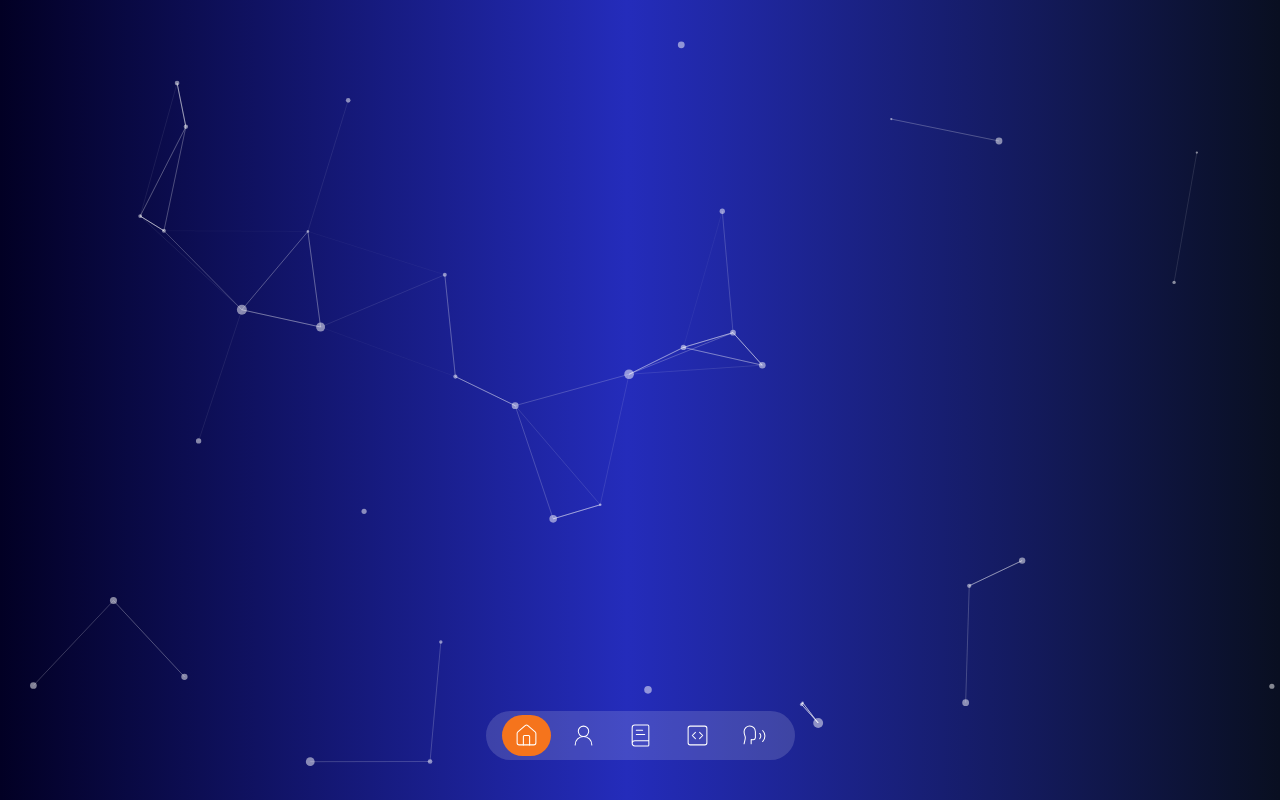
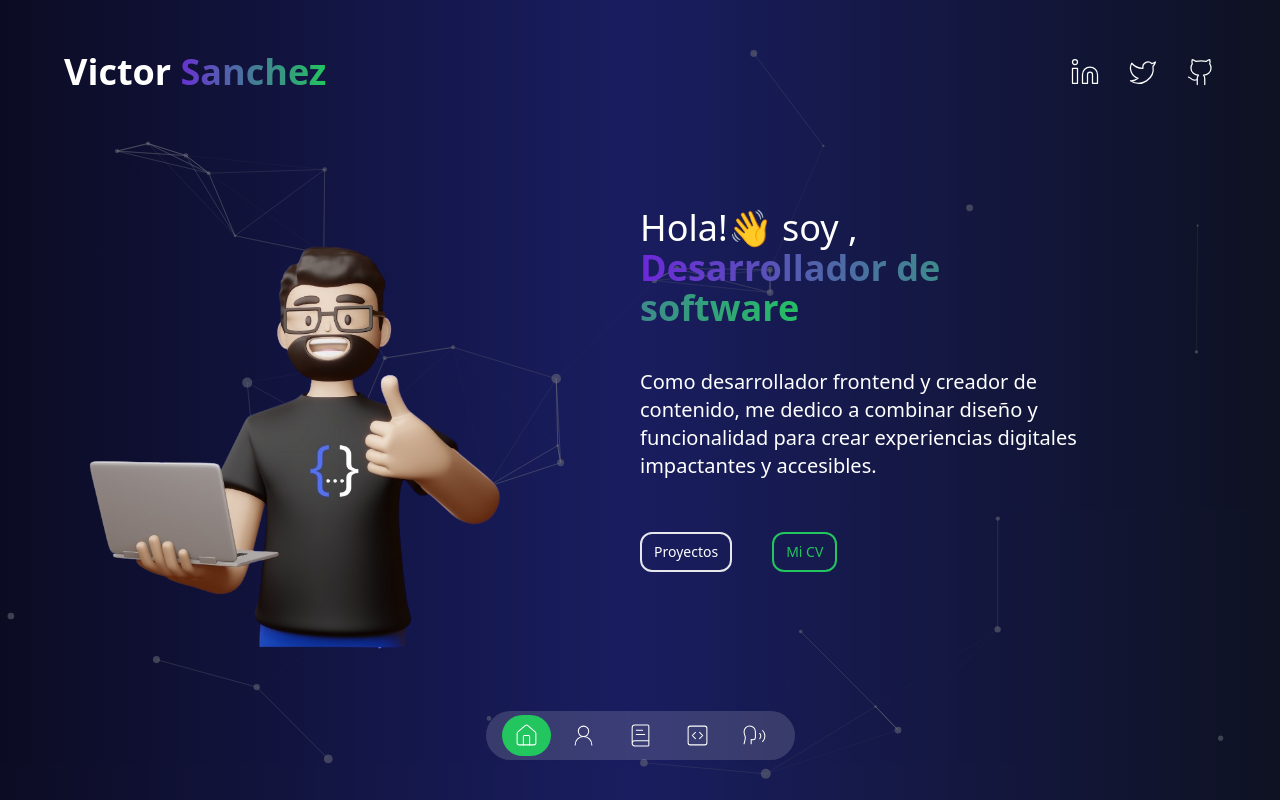
Before and after one commit to VictorDev1986/Victor_portafolio, a Next.js app: page / in a window 1280 px wide. Built offline with nearby package versions, Linux system fonts and the light colour scheme.

Commit message:
Creacion de componente introduction

```diff
--- a/app/layout.tsx
+++ b/app/layout.tsx
@@ -2,6 +2,7 @@ import type { Metadata } from "next";
 import { Geist, Geist_Mono } from "next/font/google";
 import Navbar from "@/components/navbar";
 import "./globals.css";
+import Header from "@/components/header";
 
 const geistSans = Geist({
     variable: "--font-geist-sans",
@@ -28,7 +29,8 @@ export default function RootLayout({
             <body
                 className={`${geistSans.variable}
          ${geistMono.variable} antialiased`}
-            > <Navbar />
+            >   <Navbar />
+                <Header />
                 {children}
             </body>
         </html>
--- a/app/page.tsx
+++ b/app/page.tsx
@@ -1,6 +1,7 @@
 "use client"
 
 import { CoverParticles } from "@/components/cover-particles";
+import Introduction from "@/components/introduction";
 import TransitionPage from "@/components/transition-page";
 
 export default function Home() {
@@ -9,6 +10,7 @@ export default function Home() {
             <TransitionPage />
             <div className="flex min-h-[100vh] h-full bg-no-repeat bg-gradient-cover">
                 <CoverParticles />
+                <Introduction />
             </div>
         </main>
     );
--- a/components/header.tsx
+++ b/components/header.tsx
@@ -12,7 +12,7 @@ const Header = () => {
                     <Link href='/'>
                         <h1 className="my-3 text-4xl font-bold text-center md:text-left">
                             Victor
-                            <span className="text-secondary"> Sanchez</span>
+                            <span className="bg-gradient-to-r from-violet-700 via to-green-500 bg-clip-text text-transparent"> Sanchez</span>
                         </h1>
                     </Link>
                     <div className="flex items-center justify-center gap-7">
@@ -21,7 +21,7 @@ const Header = () => {
                                 key={id}
                                 href={src}
                                 target="_blank"
-                                className="transition-all duration-300 hover:text-secondary"
+                                className="transition-all duration-300 hover:green-500 cursor-pointer"
                             >
                                 {logo}
                             </Link>
--- /dev/null
+++ b/components/introduction.tsx
@@ -0,0 +1,44 @@
+import Image from "next/image";
+import { TypeAnimation } from 'react-type-animation';
+
+const Introduction = () => {
+    return (
+        <div className="z-20 w-full bg-darkBg/60">
+            <div className="z-20 grid items-center h-full p-6 py-20 md:py-0 md:grid-cols-2">
+                <Image src="/Victor.png" priority width="600" height="600" alt="Avatar" />
+                <div className="flex flex-col justify-center max-w-md">
+                    <h1 className="mb-5 text-2xl leading-tight text-center md:text-left md:text-4xl md:mb-10">Hola!👋 soy , <br />
+                        <TypeAnimation
+                            sequence={[
+                                'Desarrollador de software',
+                                1000,
+                                'Desarrollador Full Stack',
+                                1000,
+                            ]}
+                            wrapper="span"
+                            speed={50}
+                            repeat={Infinity}
+                            className="font-bold bg-gradient-to-r from-violet-700 via to-green-500 bg-clip-text text-transparent"
+                        />
+                    </h1>
+
+                    <p className="mx-auto mb-2 text-sm md:text-xl md:mx-0 md:mb-8">
+                        Como desarrollador frontend y creador de contenido, me dedico a combinar diseño y funcionalidad para crear experiencias digitales impactantes y accesibles.
+                    </p>
+
+                    <div className="flex items-center justify-center gap-3 md:justify-start md:gap-10 text-sm">
+                        <a href="/projects" className="hidden sm:block px-3 py-2 my-2 transition-all border-2 cursor-pointer text-md w-fit rounded-xl hover:shadow-xl hover:shadow-green-500">
+                        Proyectos
+                        </a>
+                        <a href="/contact"
+                            className="hidden sm:block px-3 py-2 my-5 transition-all border-2 cursor-pointer text-md w-fit text-green-500 border-green-500 rounded-xl hover:shadow-xl hover:shadow-green-500" >
+                            Mi CV
+                        </a>
+                    </div>
+                </div>
+            </div>
+        </div>
+    );
+}
+
+export default Introduction;
--- a/components/navbar.tsx
+++ b/components/navbar.tsx
@@ -15,7 +15,7 @@ const Navbar = () => {
                     {itemsNavbar.map((item) => (
                         <div
                             key={item.id}
-                            className={`px-3 py-2 transition duration-150 rounded-full cursor-pointer hover:bg-secondary ${router === item.link && 'bg-secondary'}`}
+                            className={`px-3 py-2 transition duration-150 rounded-full cursor-pointer hover:bg-green-500 ${router === item.link && 'bg-green-500'}`}
                             data-tooltip-target="tooltip-default">
                             <Link href={item.link}>{item.icon} </Link>
                         </div>
--- a/data.tsx
+++ b/data.tsx
@@ -1,11 +1,7 @@
-import { BookText, CodeSquare, HomeIcon, UserRound, Linkedin, Twitter, Rss, Twitch, Youtube, Crop, Pencil, Computer, Book, Rocket, Speech } from "lucide-react";
+import { BookText, CodeSquare, HomeIcon, UserRound, Github, Twitter, Rss, Twitch, Youtube, Crop, Pencil, Computer, Book, Rocket, Speech, Linkedin } from 'lucide-react';
 
 export const socialNetworks = [
-    {
-        id: 1,
-        logo: <Youtube size={30} strokeWidth={1} />,
-        src: "#!",
-    },
+
     {
         id: 2,
         logo: <Linkedin size={30} strokeWidth={1} />,
@@ -16,16 +12,13 @@ export const socialNetworks = [
         logo: <Twitter size={30} strokeWidth={1} />,
         src: "#!",
     },
-    {
-        id: 4,
-        logo: <Rss size={30} strokeWidth={1} />,
-        src: "#!",
-    },
+
     {
         id: 5,
-        logo: <Twitch size={30} strokeWidth={1} />,
+        logo: <Github size={30} strokeWidth={1} />,
         src: "#!",
-    },
+    }
+
 ];
 
 
--- a/package.json
+++ b/package.json
@@ -16,7 +16,8 @@
     "motion": "^11.14.4",
     "next": "15.1.0",
     "react": "^19.0.0",
-    "react-dom": "^19.0.0"
+    "react-dom": "^19.0.0",
+    "react-type-animation": "^3.2.0"
   },
   "devDependencies": {
     "@eslint/eslintrc": "^3",
```
Also changed, not shown: 1 other file (tests, documents, lock files or other folders).
